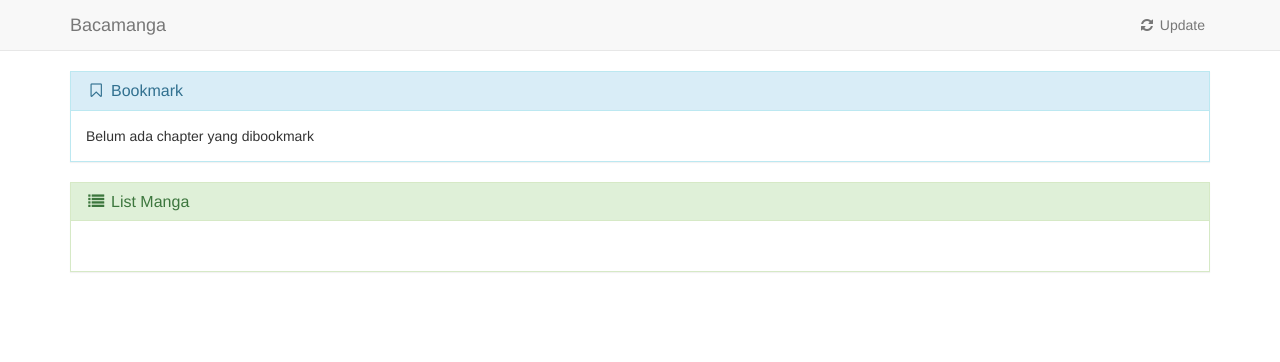
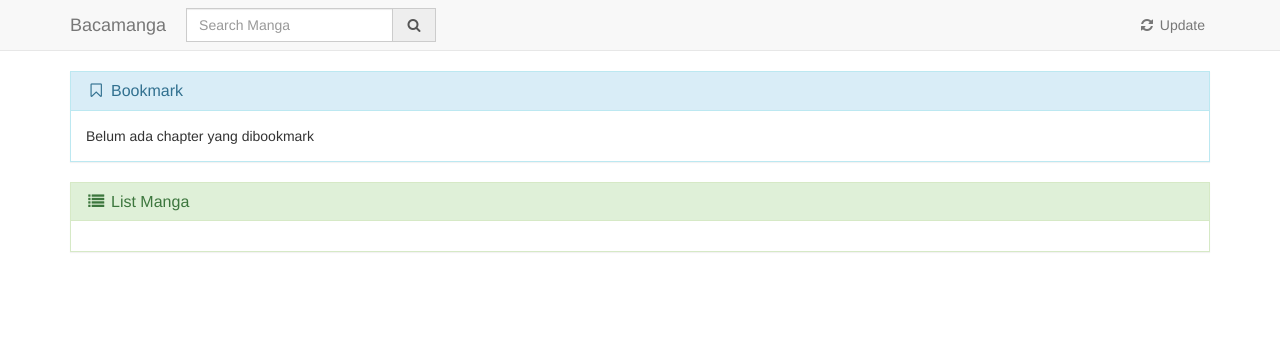
Before and after one commit to malhuda/bacamanga, a CodeIgniter app: page /database/ in a window 1280 px wide. Shown: the top 362 px of the page. Run offline with CodeIgniter, Linux system fonts and the light colour scheme; data that the repository does not hold is empty.

Commit message:
add search manga feature

```diff
--- a/Public/reader/config/routes.php
+++ b/Public/reader/config/routes.php
@@ -6,3 +6,4 @@
 $route['bookmark/(:any)/(:any)'] = 'reader/bookmark/$1/$2';
 $route['add-bookmark/(:any)/(:any)'] = 'reader/add_bookmark/$1/$2';
 $route['update'] = 'reader/update';
+$route['search'] = 'reader/search';
--- a/Public/reader/controllers/Reader.php
+++ b/Public/reader/controllers/Reader.php
@@ -61,6 +61,21 @@
 		redirect(base_url());
 	}
 
+	public function search()
+	{
+		$keywords = $this->input->post('cari');
+		$list = $this->core->search($keywords);
+		if ($list) :
+			echo "<div class=\"list-group\">\n";
+			foreach ($list as $item) :
+				echo "<a href=\"".base_url("manga/{$item->url}")."\" class=\"list-group-item\" title=\"".$item->name."\"><i class=\"fa fa-angle-double-right fa-fw\"></i>".$item->name."</a>";
+			endforeach;
+			echo "</div>";
+		else :
+			echo "No result found!";
+		endif;
+	}
+
 	public function add_bookmark($manga, $chapter)
 	{
 		$manga = $this->core->info_manga($manga);
--- a/Public/reader/libraries/core.php
+++ b/Public/reader/libraries/core.php
@@ -99,6 +99,12 @@
 		$check = $this->CI->db->where('path', $manga)->get('bookmark')->result();
 		return $check ? $check[0] : FALSE;
 	}
+
+	public function search($keywords)
+	{
+		$this->CI->db->like('name', $keywords);
+		return $this->CI->db->get('manga')->result();
+	}
 	// Database - End -
 
 	public function scan_dir()
--- a/Public/reader/views/home.php
+++ b/Public/reader/views/home.php
@@ -41,6 +41,14 @@
 
 					<!-- Collect the nav links, forms, and other content for toggling -->
 					<div class="collapse navbar-collapse navbar-ex1-collapse">
+						<form class="navbar-form navbar-left" role="search" onsubmit="return false">
+							<div class="form-group">
+								<div class="input-group">
+									<input id="search" type="text" class="form-control" placeholder="Search Manga" data-target="<?= base_url('search') ?>">
+									<div class="input-group-addon"><i class="fa fa-search fa-fw"></i></div>
+								</div>
+							</div>
+						</form>
 						<ul class="nav navbar-nav navbar-right">
 							<li data-toggle="tooltip" data-placement="left" title="Update list manga"><a href="<?= base_url('update') ?>"><i class="fa fa-refresh fa-fw"></i> Update</a></li>
 						</ul>
@@ -50,6 +58,12 @@
 		</header>
 		<section id="body" class="content">
 			<div class="container">
+				<div id="search-panel" class="panel panel-warning hide">
+					<div class="panel-heading">
+						<h3 class="panel-title"><i class="fa fa-search fa-fw"></i> Search</h3>
+					</div>
+					<div id="search-body" class="panel-body"></div>
+				</div>
 				<div class="panel panel-info">
 					<div class="panel-heading">
 						<h3 class="panel-title"><i class="fa fa-bookmark-o fa-fw"></i> Bookmark</h3>
--- a/Vendor/custom/main.js
+++ b/Vendor/custom/main.js
@@ -1,4 +1,28 @@
 jQuery(function($) {
+	var delay;
+	$('#search').on('keyup', function() {
+		var keywords = $(this).val();
+		var target = $(this).data('target');
+		if (keywords) {
+			$('#search-body').html('<i class="fa fa-spinner fa-spin"></i> Loading, please wait...');
+			var check = $('#search-panel').hasClass('hide');
+			if (check) $('#search-panel').removeClass('hide');
+			clearTimeout(delay);
+			delay = setTimeout(function() {
+				$.ajax({
+					url: target,
+					method: 'POST',
+					dataType: 'html',
+					data: {cari: keywords},
+					success: function(result) {
+						$('#search-body').html(result);
+					}
+				});
+			}, 1500);
+		} else {
+			$('#search-panel').addClass('hide');
+		}
+	});
 	$('#list_manga').change(function() {
 		$.notify(
 			{title: "<strong>Info:</strong> ",icon:"fa fa-bullhorn fa-fw",message:"Loading, please wait..."},
--- a/Vendor/custom/style.css
+++ b/Vendor/custom/style.css
@@ -32,6 +32,10 @@
 
 select {
 	cursor: pointer;
+}
+
+.list-group {
+	margin-bottom: 0;
 }
 
 /* Navbar */
```
Also changed, not shown: README.md, 1 other file.
